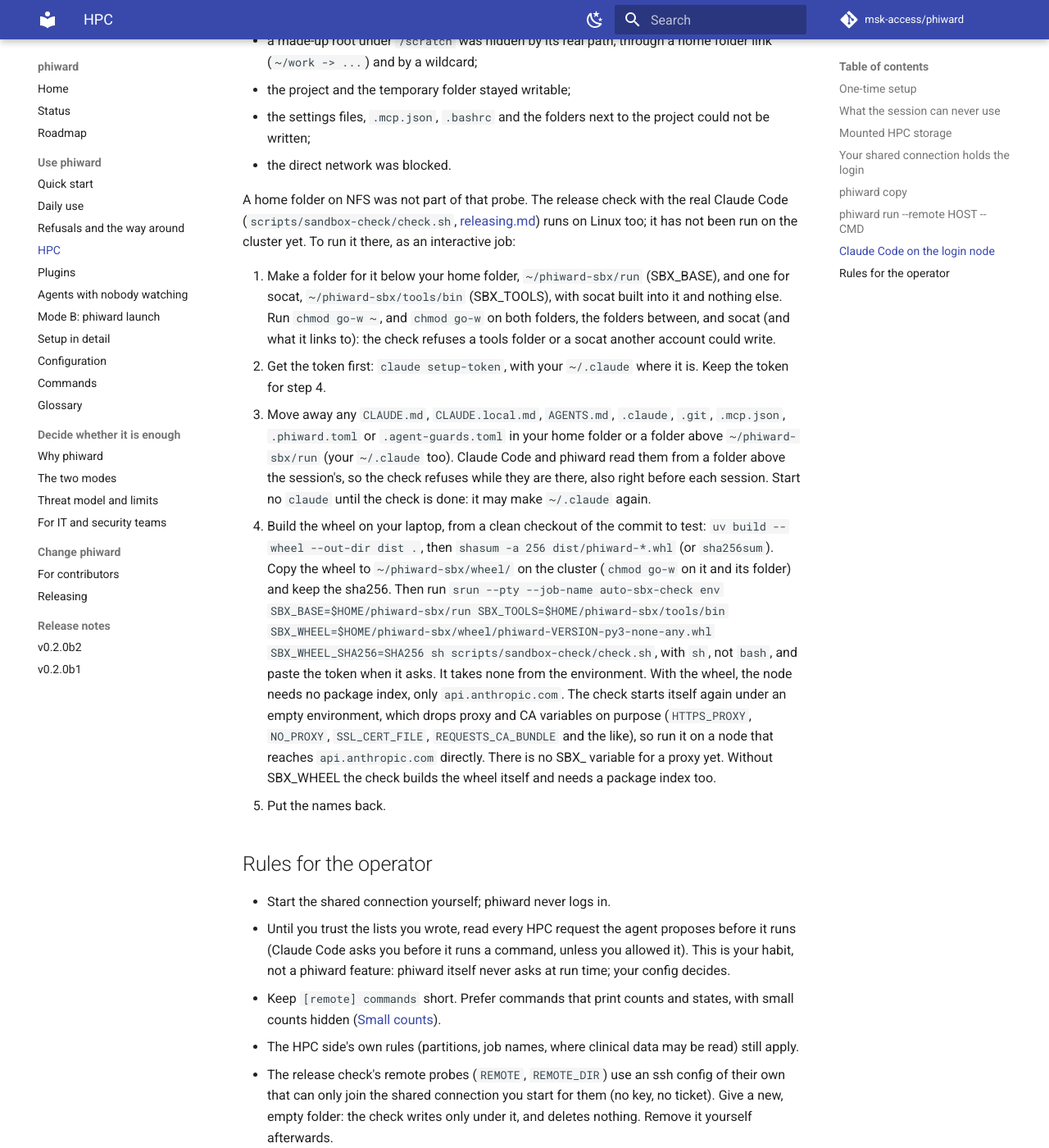
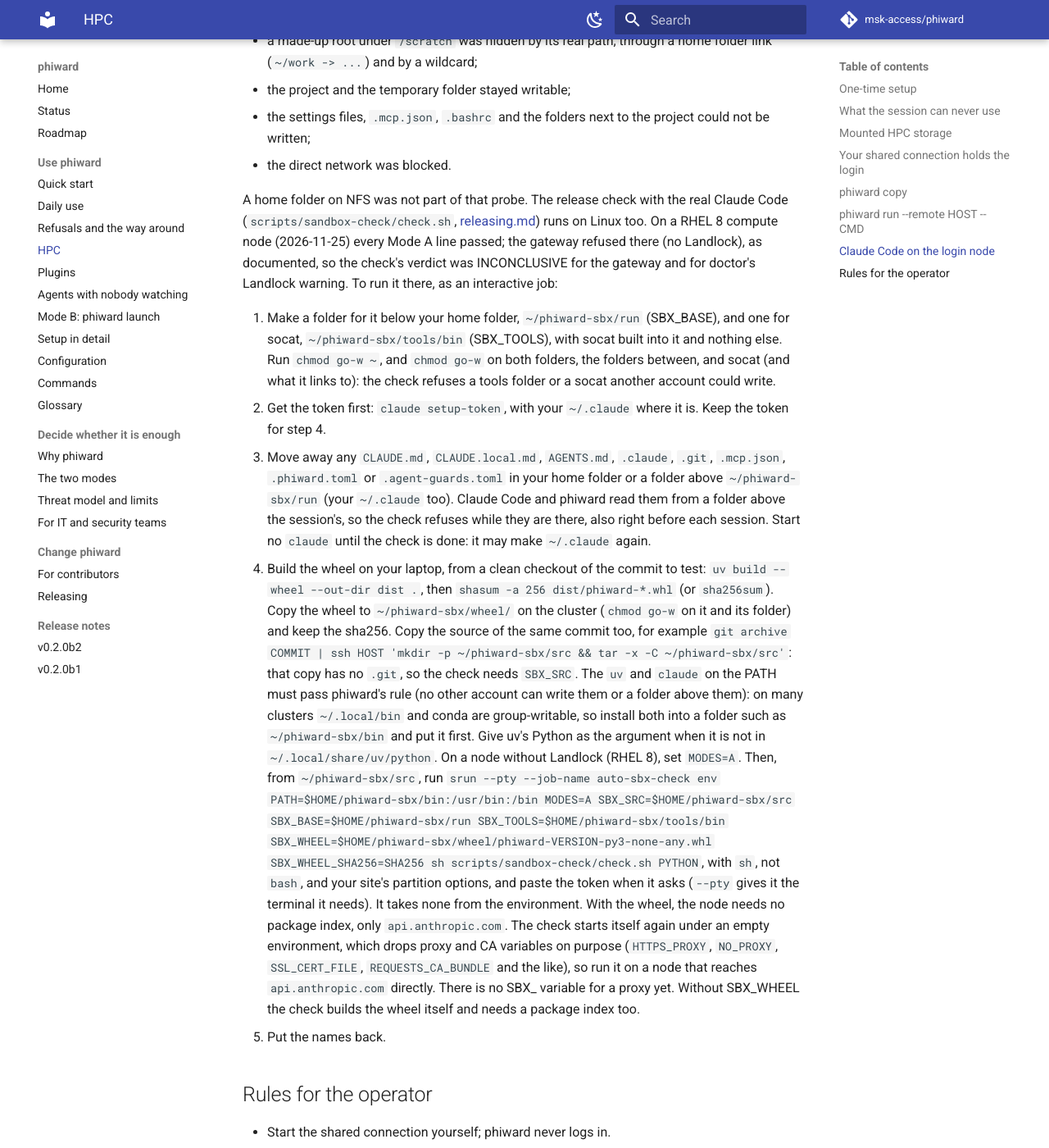
Before and after one commit to msk-access/phiward, an MkDocs documentation site: the page built from docs/hpc.md, in a window 1280 px wide and 1400 px high, scrolled down 7215 px. Shown: the whole window at 82% size. Built offline with MkDocs 1.6.1 and Material for MkDocs 9.7.7, drawn with Linux system fonts in a browser that asks for light colours; comment, search, counter and statistics services are not loaded; the version menu is left out.

Commit message:
docs: record the 2026-11-25 release checks (RHEL 8 Mode A, macOS, quick start)
status.md, the threat model's tested and not-tested lists, hpc.md, releasing.md, the b2 release
notes and README now say what passed: Mode A of the sandbox check on a RHEL 8 compute node (the
gateway refused there, no Landlock, as documented), the macOS check (all but Mode B's wrapped MCP
server, which passed with the account's own home in a macOS virtual machine), and the quick start
runs. The cluster recipe gets what the run needed: SBX_SRC for a copy without .git, a PATH whose
uv and claude pass phiward's rule, uv's Python as the argument, MODES=A without Landlock, srun --pty.

```diff
--- a/docs/hpc.md
+++ b/docs/hpc.md
@@ -313,8 +313,10 @@ login node (kernel 4.18, bubblewrap 0.4.0) passed all 21 tests:
 - the direct network was blocked.
 
 A home folder on NFS was not part of that probe. The release check with the real Claude Code
-(`scripts/sandbox-check/check.sh`, [releasing.md](releasing.md)) runs on Linux too; it has not
-been run on the cluster yet. To run it there, as an interactive job:
+(`scripts/sandbox-check/check.sh`, [releasing.md](releasing.md)) runs on Linux too. On a RHEL 8
+compute node (2026-11-25) every Mode A line passed; the gateway refused there (no Landlock), as
+documented, so the check's verdict was INCONCLUSIVE for the gateway and for doctor's Landlock
+warning. To run it there, as an interactive job:
 
 1. Make a folder for it below your home folder, `~/phiward-sbx/run` (SBX_BASE), and one for
    socat, `~/phiward-sbx/tools/bin` (SBX_TOOLS), with socat built into it and nothing else.
@@ -330,11 +332,20 @@ been run on the cluster yet. To run it there, as an interactive job:
 4. Build the wheel on your laptop, from a clean checkout of the commit to test:
    `uv build --wheel --out-dir dist .`, then `shasum -a 256 dist/phiward-*.whl` (or
    `sha256sum`). Copy the wheel to `~/phiward-sbx/wheel/` on the cluster (`chmod go-w` on it and
-   its folder) and keep the sha256. Then run
-   `srun --pty --job-name auto-sbx-check env SBX_BASE=$HOME/phiward-sbx/run
+   its folder) and keep the sha256. Copy the source of the same commit too, for example
+   `git archive COMMIT | ssh HOST 'mkdir -p ~/phiward-sbx/src && tar -x -C ~/phiward-sbx/src'`:
+   that copy has no `.git`, so the check needs `SBX_SRC`. The `uv` and `claude` on the PATH must
+   pass phiward's rule (no other account can write them or a folder above them): on many
+   clusters `~/.local/bin` and conda are group-writable, so install both into a folder such as
+   `~/phiward-sbx/bin` and put it first. Give uv's Python as the argument when it is not in
+   `~/.local/share/uv/python`. On a node without Landlock (RHEL 8), set `MODES=A`. Then, from
+   `~/phiward-sbx/src`, run
+   `srun --pty --job-name auto-sbx-check env PATH=$HOME/phiward-sbx/bin:/usr/bin:/bin MODES=A
+   SBX_SRC=$HOME/phiward-sbx/src SBX_BASE=$HOME/phiward-sbx/run
    SBX_TOOLS=$HOME/phiward-sbx/tools/bin SBX_WHEEL=$HOME/phiward-sbx/wheel/phiward-VERSION-py3-none-any.whl
-   SBX_WHEEL_SHA256=SHA256 sh scripts/sandbox-check/check.sh`, with `sh`, not `bash`, and
-   paste the token when it asks. It takes none from the environment. With the wheel, the node
+   SBX_WHEEL_SHA256=SHA256 sh scripts/sandbox-check/check.sh PYTHON`, with `sh`, not `bash`,
+   and your site's partition options, and paste the token when it asks (`--pty` gives it the
+   terminal it needs). It takes none from the environment. With the wheel, the node
    needs no package index, only `api.anthropic.com`. The check starts itself again under an
    empty environment, which drops proxy and CA variables on purpose (`HTTPS_PROXY`, `NO_PROXY`,
    `SSL_CERT_FILE`, `REQUESTS_CA_BUNDLE` and the like), so run it on a node that reaches
```
Also changed, not shown: README.md (+2 -1 lines), docs/release-notes/v0.2.0b2.md (+7 -0 lines), docs/releasing.md (+3 -1 lines), docs/status.md (+11 -10 lines), docs/threat-model.md (+10 -4 lines).
